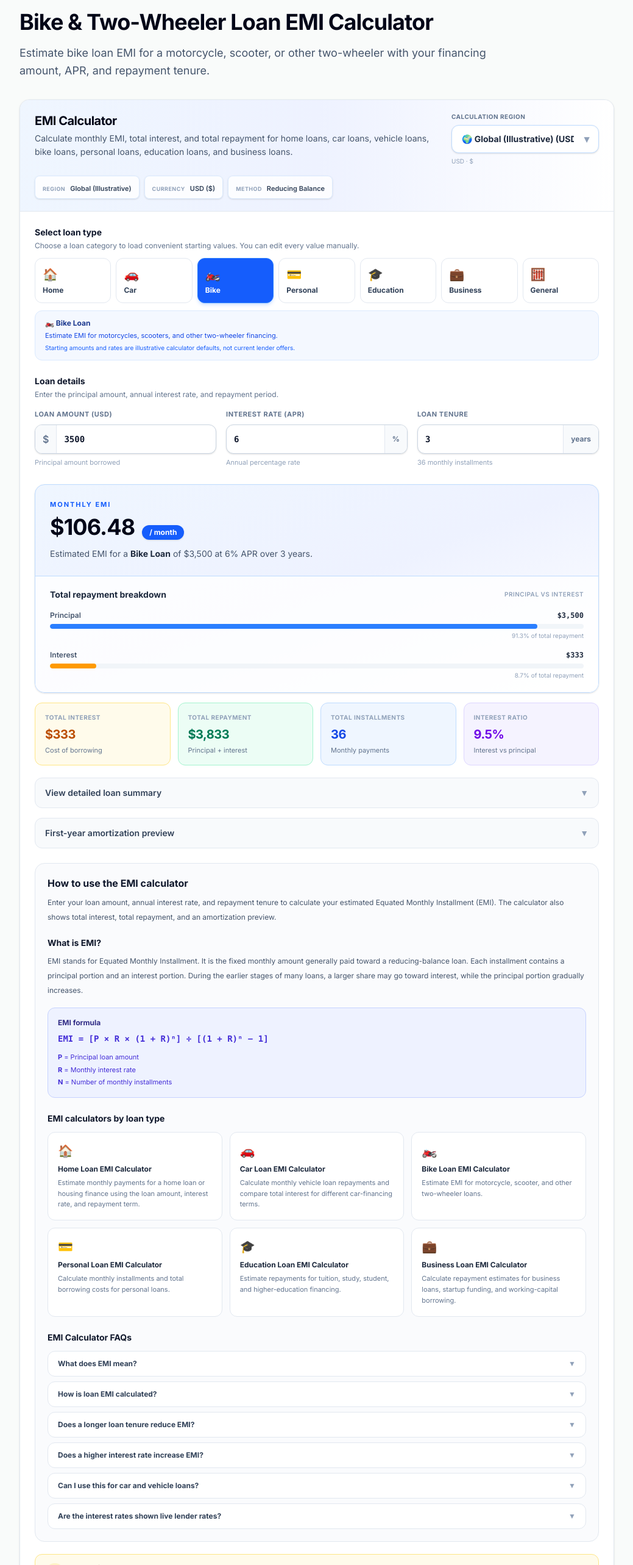
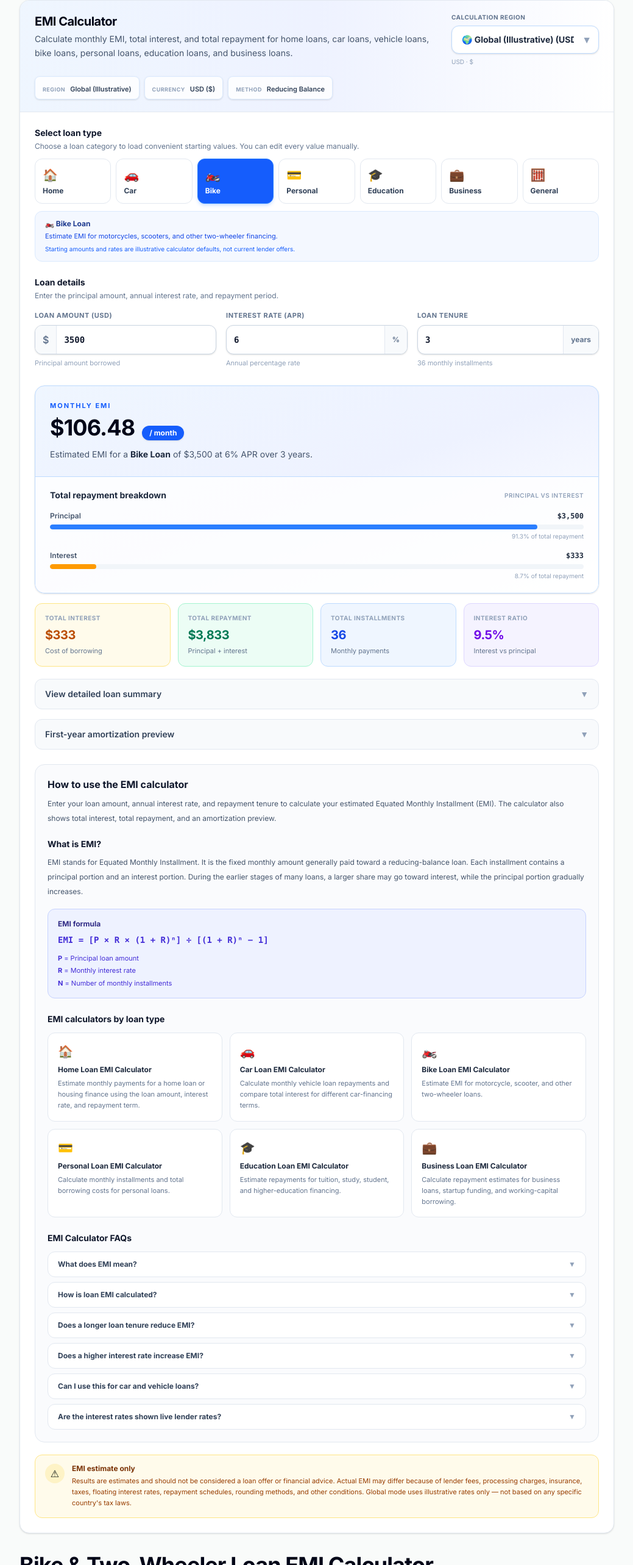
Before and after one commit to Sant7611/calchub, a Next.js app: page /emi-calculator/bike-loan in a window 1280 px wide. Shown: the part 190-2756 px from the top of the page at 61% size, without its empty margins (120-1159 px from the left). Built offline with nearby package versions, Linux system fonts and the light colour scheme.

Commit message:
Move EMI calculator above description

```diff
--- a/src/components/emi/EmiSeoPage.tsx
+++ b/src/components/emi/EmiSeoPage.tsx
@@ -22,10 +22,10 @@ const related: { type: LoanType; label: string; href: string }[] = [
 export function EmiSeoPage({ loanType }: { loanType: LoanType }) {
   const page = pages[loanType];
   const schema = { "@context": "https://schema.org", "@type": "WebApplication", name: page.heading, applicationCategory: "FinanceApplication", operatingSystem: "Web", description: page.intro };
-  return <main className="mx-auto max-w-5xl px-4 py-12 sm:px-6">
+  return <main className="mx-auto max-w-5xl px-4 pb-12 pt-6 sm:px-6 sm:pt-8">
     <script type="application/ld+json" dangerouslySetInnerHTML={{ __html: JSON.stringify(schema) }} />
-    <h1 className="text-3xl font-bold tracking-tight text-slate-950 sm:text-4xl">{page.heading}</h1><p className="mt-4 max-w-3xl text-lg leading-relaxed text-slate-600">{page.intro}</p>
-    <div className="mt-8"><EmiCalculator defaultLoanType={loanType} /></div>
+    <div><EmiCalculator defaultLoanType={loanType} /></div>
+    <h1 className="mt-8 text-3xl font-bold tracking-tight text-slate-950 sm:text-4xl">{page.heading}</h1><p className="mt-4 max-w-3xl text-lg leading-relaxed text-slate-600">{page.intro}</p>
     <section className="mt-12 max-w-3xl"><h2 className="text-2xl font-bold text-slate-900">Understanding your repayment</h2><p className="mt-4 leading-relaxed text-slate-600">{page.details}</p></section>
     <FaqSection faqs={page.faqs} />
     <section className="mt-12"><h2 className="text-2xl font-bold text-slate-900">{loanType === "general" ? "Explore EMI Calculators by Loan Type" : "Related EMI Calculators"}</h2><div className="mt-5 grid gap-3 sm:grid-cols-2 lg:grid-cols-3">{related.filter((item) => item.type !== loanType).slice(0, loanType === "general" ? 6 : 3).map((item) => <Link key={item.type} href={item.href} className="rounded-xl border border-slate-200 bg-white p-4 font-semibold text-indigo-700 transition hover:border-indigo-300 hover:bg-indigo-50">{item.label}</Link>)}</div></section>
```
